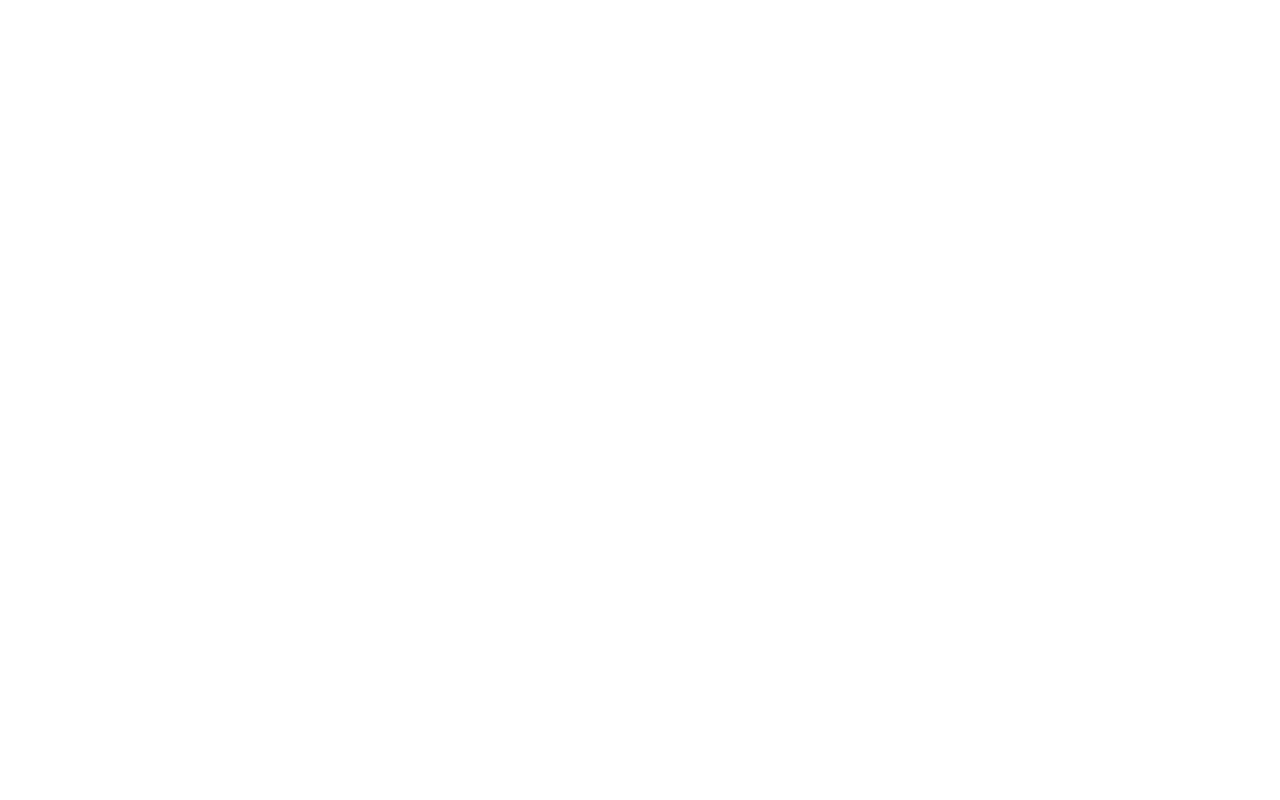
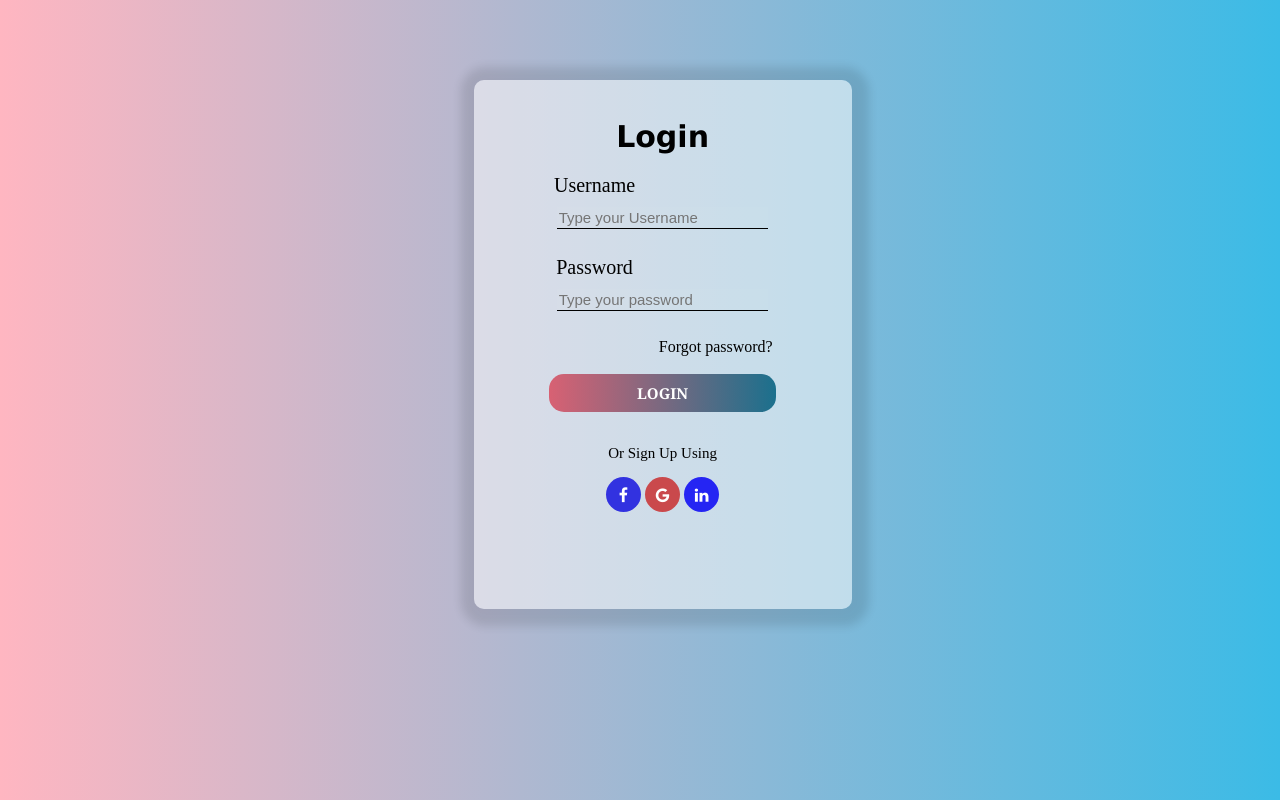
Before and after one commit to Nikash26/demo_mern, a plain HTML site: page index.html in a window 1280 px wide. Drawn offline with Linux system fonts and the light colour scheme.

Commit message:
Login page created

```diff
--- a/index.html
+++ b/index.html
@@ -1,11 +1,34 @@
 <!DOCTYPE html>
 <html lang="en">
 <head>
-    <meta charset="UTF-8">
-    <meta name="viewport" content="width=device-width, initial-scale=1.0">
-    <title>Document</title>
+    <link rel="stylesheet" href="style.css">
+    <link rel="stylesheet" href="https://cdnjs.cloudflare.com/ajax/libs/font-awesome/4.7.0/css/font-awesome.min.css">
 </head>
 <body>
+    <div class="hell">
+        <center>
+            <h1>Login</h1>
+
+        <label class="Username">Username</label><br>
+        <input type="text" placeholder="Type your Username">
+        <br><br>
+        <label class="pass">Password</label><br>
+        <input type="password" placeholder="Type your password">
+        <br>
+        <br>
+        <a class="forgot" href="forgot">Forgot password?</a>
+        <br>
+        <br>
+        <button class="submit" type="submit">LOGIN</button>
+        <br><br>
+        <p>Or Sign Up Using</p>
+        <a href="#" class="fa fa-facebook"></a>
+        <a href="#" class="fa fa-google"></a>
+        <a href="#" class="fa fa-linkedin"></a>
+
+    </center>
+
+    </div>
 
 </body>
 </html>
--- /dev/null
+++ b/style.css
@@ -0,0 +1,83 @@
+body{
+    background-image:linear-gradient(to left,rgb(59, 187, 230),lightpink);
+}
+h1{
+    padding-top: 0.5cm;
+    font-family:Verdana, Geneva, Tahoma, sans-serif;
+    font-size:30px;
+}
+input{
+    width: 5.5cm;
+    border: none;
+    box-shadow: 0px 1px 0px black;
+
+    border-bottom: 10px;
+
+}
+label,input{
+    font-size:20px;
+    margin: 10px;
+    padding :2px
+}
+input
+{
+    background-color: rgba(252, 251, 251, 0.014);
+    font-size: 15px;
+}
+.fa-facebook{
+    background-color: rgb(50, 50, 224);
+}
+.fa-google{
+    background-color:rgba(201, 30, 30, 0.774);
+}
+.fa-linkedin{
+    background-color: rgb(37, 37, 243);
+}
+.fa{
+
+    border-radius: 50%;
+    text-align: center;
+    padding: 10px;
+    color: white;
+    font-weight: bold;
+    height: .4cm;
+    width: .4cm;
+}
+button{
+    border-radius: 15px;
+    border: none;
+    width: 6cm;
+    height: 1cm;
+    color: white;
+    font-family: Cambria, Cochin, Georgia, Times, 'Times New Roman', serif;
+    font-size: 15px;
+    font-weight: bold;
+    background-image: linear-gradient(to left,rgb(27, 112, 141),rgb(216, 97, 115));
+}
+p{
+    font-size: 15px;
+}
+a{
+    text-decoration: none;
+    color: black;
+}
+.Username,.pass{
+    position:relative ;
+    right: 1.8cm;
+}
+.forgot{
+    position: absolute;
+    left: 4.9cm;
+}
+.hell{
+    background-color: rgba(252, 251, 251, 0.541);
+    height: 14cm;
+    width: 10cm;
+    position: absolute;
+    top: 80px;
+    left: 37%;
+    border-radius: 10px;
+    box-shadow: 2px 2px 10px 15px rgba(0, 0, 0, 0.11);
+
+
+}
```
